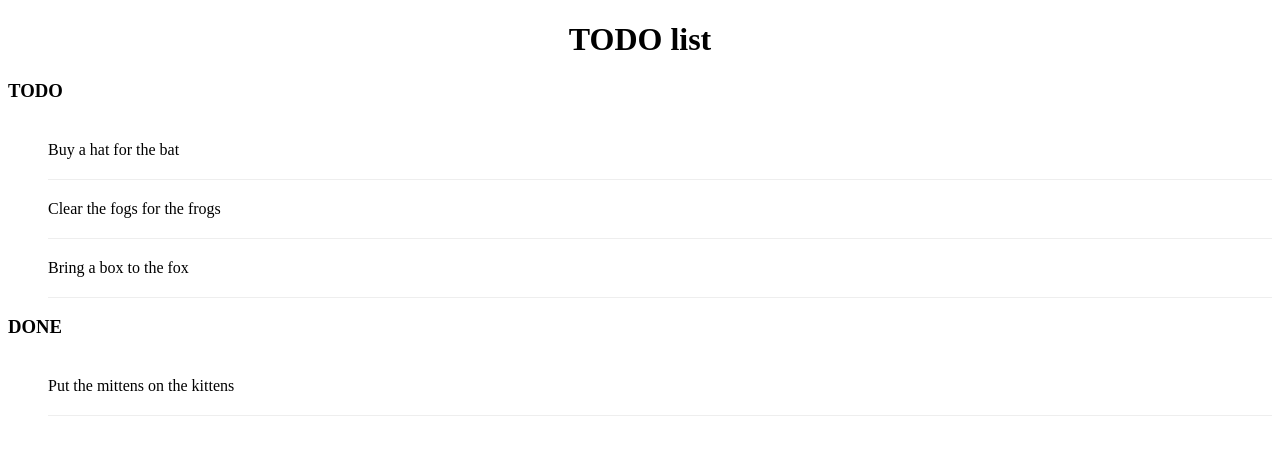
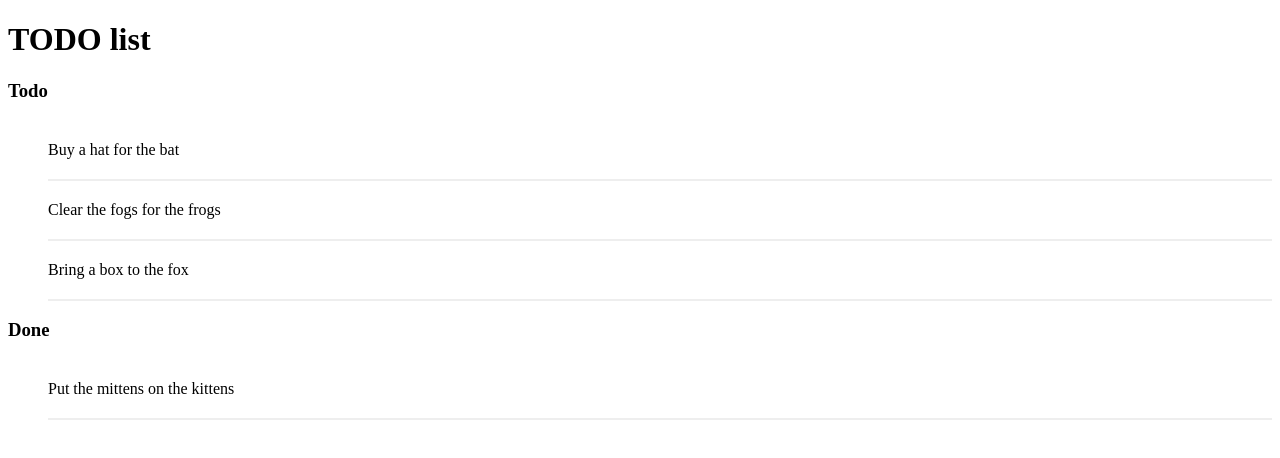
Before and after one commit to YeTun/todo-list, a plain HTML site: page index.html in a window 1280 px wide. Drawn offline with Linux system fonts and the light colour scheme.

Commit message:
Change CSS to introduce conflicts

```diff
--- a/index.html
+++ b/index.html
@@ -5,15 +5,15 @@
         <title>TODO list</title>
         <style>
             h1 {
-                text-align:center;
+                text-align:left;
             }
             h3 {
-                text-transform: uppercase;
+                text-transform: capitalize;
             }
             li {
                 overflow: hidden;
                 padding: 20px 0;
-                border-bottom: 1px solid #eee;
+                border-bottom: 2px solid #eee;
             }
         </style>
     </head>
```
